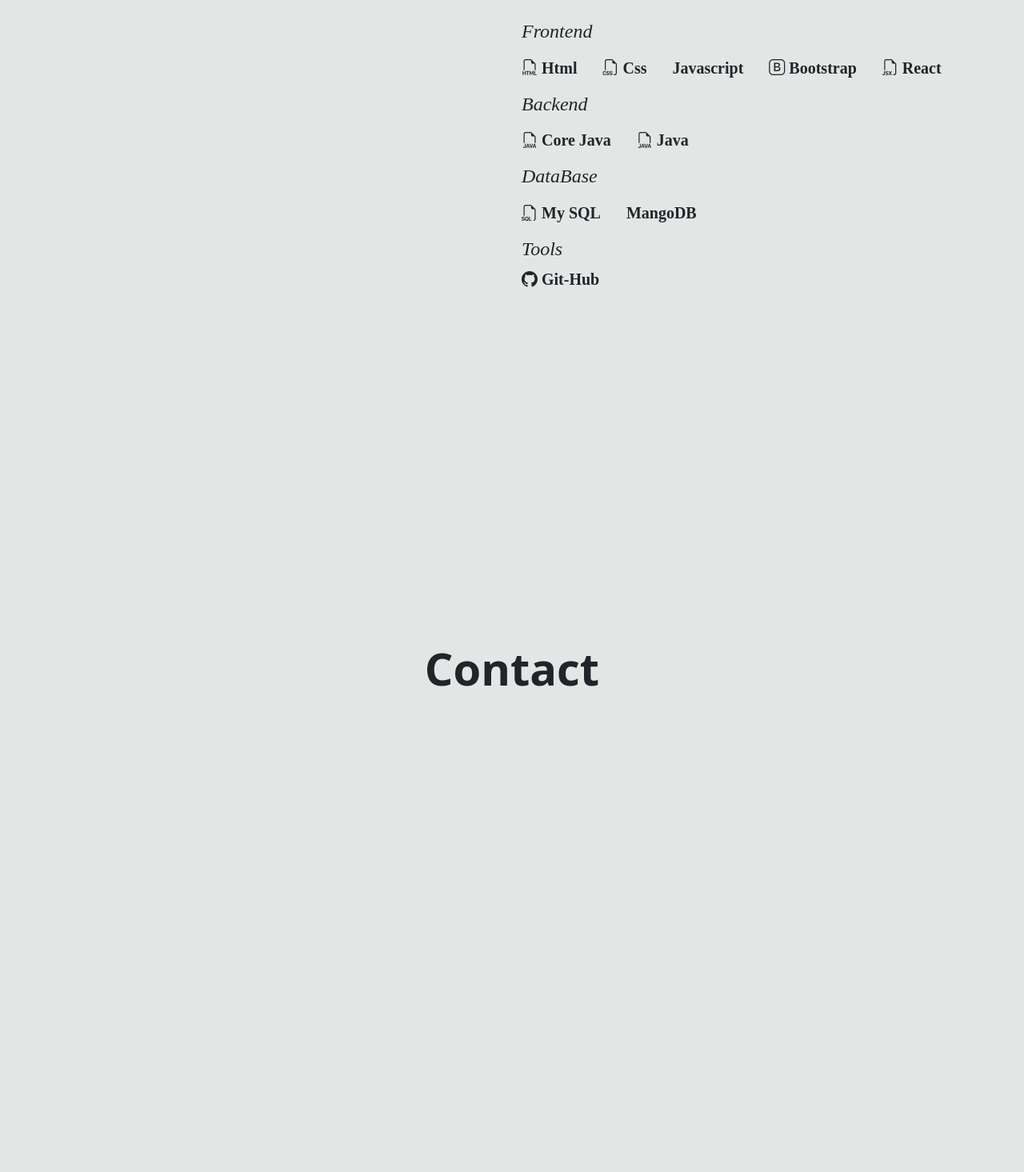
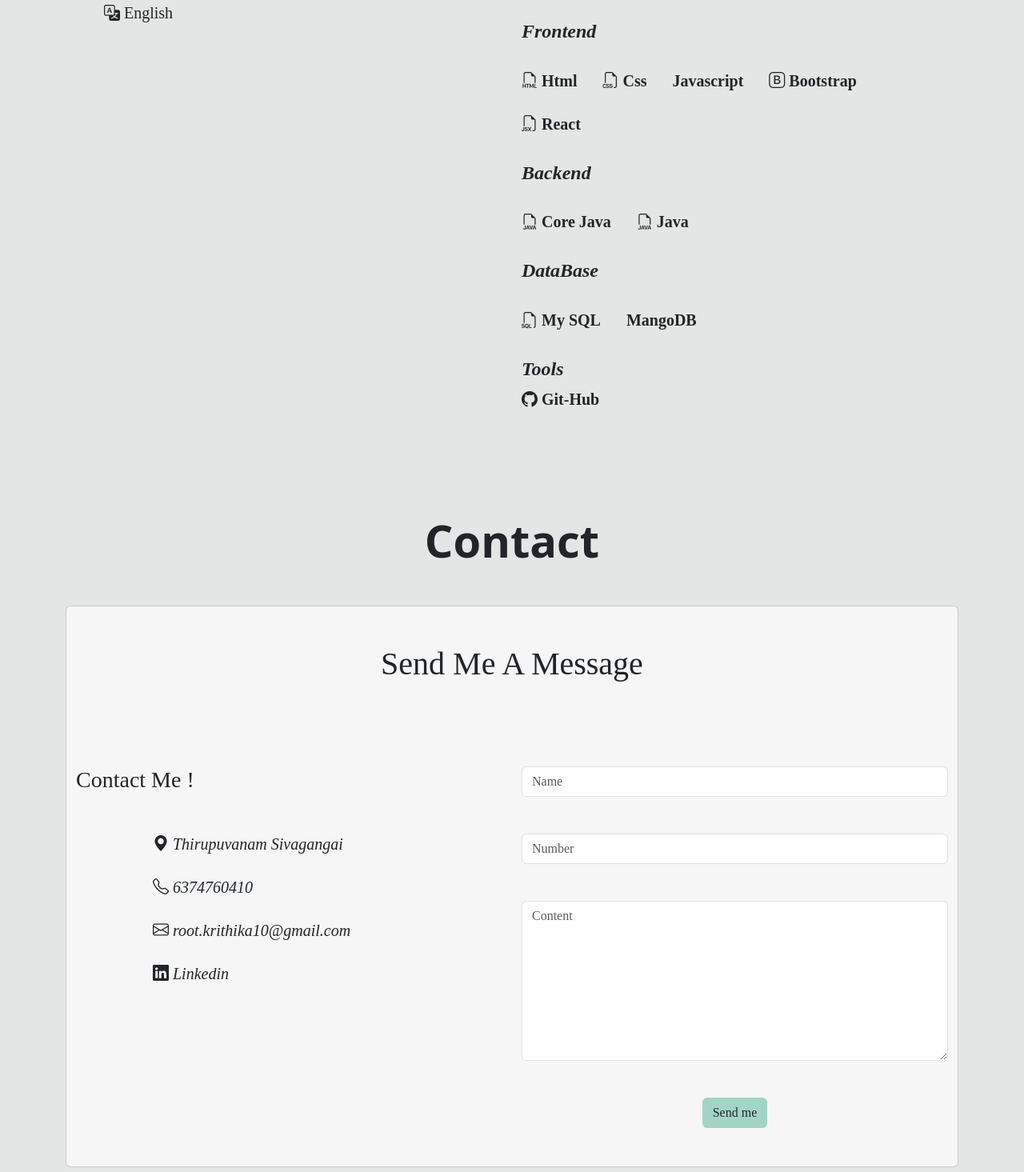
Before and after one commit to code-by-kiki/portfolio, a React (Create React App) app: page / in a window 1280 px wide. Shown: the part 4565-6030 px from the top of the page at 80% size. Before the commit the page ends 5873 px from the top, so only its background shows below. Built offline with nearby package versions, Linux system fonts and the light colour scheme.

Commit message:
Update contact

```diff
--- /dev/null
+++ b/src/components/Contact.jsx
@@ -0,0 +1,38 @@
+import React from "react";
+
+
+
+function Contact (){
+
+    const card={
+    backgroundColor:"rgb(246, 246, 246)",
+    fontFamily: 'serif',
+}
+    return (
+<div className="container-fluid card mt-5" style={card}>
+  <div className="row  d-flex align-items-start">
+    <h1 className="mt-5">Send Me A Message</h1>
+    <div className="col-md-6 col-sm-12 mt-5  pt-5 text-start">
+      <h3 className="mb-4">Contact Me !</h3>
+      <section style={{ textIndent: "3rem", marginTop: "3rem", fontStyle: 'italic' }}>
+        <p className="mb-4"><i className="bi bi-geo-alt-fill"></i> Thirupuvanam Sivagangai</p>
+        <p className="mb-4"><i className="bi bi-telephone"></i> 6374760410</p>
+        <p className="mb-4"><i className="bi bi-envelope"></i> root.krithika10@gmail.com</p>
+        <p><i className="bi bi-linkedin"></i> <a href="https://www.linkedin.com/in/krithika-selvam-km10" className="text-decoration-none text-dark">Linkedin</a></p>
+      </section>
+    </div>
+    <div className="col-md-6 col-sm-12 mt-5 pt-5">
+     <form>
+        <input type="text" placeholder="Name" className="form-control mb-3" style={{ maxWidth: '100%' }} /><br />
+        <input type="number" placeholder="Number" className="form-control mb-3" style={{ maxWidth: '100%' }} /><br />
+        <textarea placeholder="Content" className="form-control mb-3" style={{ maxWidth: '100%', height: '200px' }} /><br />
+    </form>
+      <button className="btn btn-button mb-5 " style={{backgroundColor:'rgb(162, 213, 198)'}}>Send me</button>
+    </div>
+  </div>
+</div>
+
+    )
+}
+
+export default Contact;
--- a/src/components/Resume.jsx
+++ b/src/components/Resume.jsx
@@ -3,7 +3,6 @@ import picture from '../assest/profile-pic.jpg';
 import 'bootstrap-icons/font/bootstrap-icons.css';
 
 function Resumedatas() {
-
    const Eduction=[
     { name : 'St.Theresa Girls Higher Secondary School',places:'Pallavaram',studied:'SSLC',passout:'2020'},
     { name : 'St.Theresa Girls Higher Secondary School',places:'Pallavaram',studied:'HSC',passout:'2022'},
@@ -19,24 +18,24 @@ function Resumedatas() {
     {name:'Tamil'}, {name: 'English'}
    ]
 
-   const frontend=[{name: "Html",icon:<i class="bi bi-filetype-html"></i>},{name: "Css",icon:<i class="bi bi-filetype-css"></i>},{name: "Javascript",icon:<i class="bi bi-javascript"></i>},{name: "Bootstrap",icon:<i class="bi bi-bootstrap"></i>},{name: "React",icon:<i class="bi bi-filetype-jsx"></i>}];
+   const frontend=[{name: "Html",icon:<i class="bi bi-filetype-html" id="icons"></i>},{name: "Css",icon:<i class="bi bi-filetype-css" id="icons"></i>},{name: "Javascript",icon:<i class="bi bi-javascript" id="icons"></i>},{name: "Bootstrap",icon:<i class="bi bi-bootstrap" id="icons"></i>},{name: "React",icon:<i class="bi bi-filetype-jsx " id="icons"></i>}];
 
-   const backend=[{name:"Core Java",icon:<i class="bi bi-filetype-java"></i>},{name:"Java",icon:<i class="bi bi-filetype-java"></i>}]
+   const backend=[{name:"Core Java",icon:<i class="bi bi-filetype-java" id="icons"></i>},{name:"Java",icon:<i class="bi bi-filetype-java"id="icons"></i>}]
 
-  const database=[{name:'My SQL',icon:<i class="bi bi-filetype-sql"></i>},{name:'MangoDB',icon:<i class="bi bi-leaf"></i>}]
+  const database=[{name:'My SQL',icon:<i class="bi bi-filetype-sql" id="icons"></i>},{name:'MangoDB',icon:<i class="bi bi-leaf"id="icons"></i>}]
 
-  const tool=[{name:'Git-Hub',icon:<i class="bi bi-github"></i>}]
+  const tool=[{name:'Git-Hub',icon:<i class="bi bi-github" id="icons"></i>}]
 
   const skill=[{name: "Communication"},{name:"problem solving"},{name:"Adaptability"}]
 
   return (
-    <div className="container-fluid" style={{ fontFamily: 'serif' }}>
+    <div className="container-fluid px-3 px-md-5" style={{ fontFamily: 'serif' }}>
       <div className="row mt-5" style={{ background: "rgb(68, 68, 78)", padding: '10px' }}></div>
 
       <div className="row">
         {/* Left Column */}
-        <div className="col-12 col-md-6 col-sm-4 mt-3 text-md-start text-center">
-          <img src={picture} alt="Krithika Profile" className="d-none d-sm-block" style={{ maxWidth: '150px', borderRadius: '25rem' }} />
+        <div className="col-12 col-md-6 col-sm-12 mt-3 text-md-start text-center">
+          <img src={picture} alt="Krithika Profile" className="img-fluid d-none d-sm-block" style={{ maxWidth: '150px', borderRadius: '25rem' }} />
 
           <div className="row">
             <div className="col mt-5 fw-bold">
@@ -61,7 +60,6 @@ function Resumedatas() {
             </div>
           </div>
 
-
           <div className="row mt-5">
               <h4 className="fw-bold fs-2 mb-4">Internship</h4>
               <p><b>Organization:</b> <i>State Bank of India</i></p>
@@ -80,7 +78,6 @@ function Resumedatas() {
           ))}
          </div>
 
-
           <div className="row mt-5">
             <h4>Language</h4>
             {language.map((lang,index)=>
@@ -93,7 +90,7 @@ function Resumedatas() {
         </div>
 
         {/* Right Column */}
-        <div className="col-12 col-md-6 col-sm-8 text-start">
+        <div className="col-12 col-md-6 col-sm-12 text-start">
           <h1 className="mt-5 text-md-end">Krithika</h1>
           <pre className="text-md-end">Web Developer</pre>
 
@@ -116,8 +113,8 @@ function Resumedatas() {
               {Eduction.map((data,index)=>
               (
                 <div key={index}>
-                  {<><h3><i class="bi bi-book-half"></i> {data.studied}-{data.name}</h3>
-                   <p><i class="bi bi-calendar2-week "></i> {data.passout} <i class="bi bi-geo-alt"> {data.places}</i> </p>
+                  {<><h3><i class="bi bi-book-half"></i>{data.studied}-{data.name}</h3>
+                   <p><i class="bi bi-calendar2-week " style={{textIndent:'3rem'}}></i> {data.passout} <i class="bi bi-geo-alt"> {data.places}</i> </p>
                   </>}
                 </div>
               )
@@ -127,39 +124,38 @@ function Resumedatas() {
 
           <div className="row mt-5">
                 <h4 className="mb-4 fw-bold fs-2">Technical Skill</h4>
-           <h4><i>Frontend</i> </h4>
-           <dl className="list-inline d-flex gap-4 mt-2">
+                <h4><i><b>Frontend</b></i> </h4>
+                <dl className="list-inline d-flex flex-wrap gap-4 mt-4">
                    {frontend.map((skill,index)=>
                     (
-           <dt key={index} className="list-inline-item "> {skill.icon} {skill.name}</dt>
+                      <dt key={index} className="list-inline-item "> {skill.icon }   {skill.name}</dt>
                     )
                     )}
                  </dl>
-          <h4><i>Backend</i></h4>
-          <dl className="list-item d-flex gap-4 mt-2">
+                 <h4 className="mt-3"><i><b>Backend</b></i></h4>
+                 <dl className="list-item d-flex flex-wrap gap-4 mt-4">
                      {backend.map((skill,index)=>
                       (
                          <dt key={index} className="list-inline-item">{skill.icon} {skill.name} </dt>
                       ))}
                  </dl>
 
-           <h4><i>DataBase</i></h4>
-            <dl className="list-inline d-flex gap-4 mt-2">
+                 <h4 className="mt-3"><i><b>DataBase</b></i></h4>
+                  <dl className="list-inline d-flex flex-wrap gap-4 mt-4">
                  {database.map((skill,index)=>
                    (
                     <dt className="list-inline-item">{skill.icon} {skill.name}</dt>
                    ))}
                  </dl>
-          </div>
 
-           <h4><i>Tools</i></h4>
-           <dl className="list-inline d-flex gap-4">
+                 <h4 className="mt-3"><i><b>Tools</b></i></h4>
+                  <dl className="list-inline d-flex flex-wrap gap-4">
                     {tool.map((skill,index)=>
                      (
                       <dt className="list-inline-item">{skill.icon} {skill.name} </dt>
                       ))}
                  </dl>
-
+               </div>
            </div>
         </div>
     </div>
--- a/src/pages/navbar.jsx
+++ b/src/pages/navbar.jsx
@@ -2,6 +2,7 @@ import React from "react";
 import Home from "../components/home";
 import About from "../components/About";
 import Navbar from '../components/navbar';
+import Contact from "../components/Contact";
 import Datas from "./Resume";
 
 
@@ -37,7 +38,9 @@ return (
        <Datas/>
 </Section>
 
-<Section id="contact" title="Contact"></Section>
+<Section id="contact" title="Contact">
+    <Contact/>
+</Section>
 </main>
 </div>
 );
```
Lines whose indentation alone changed are shown as unchanged.
